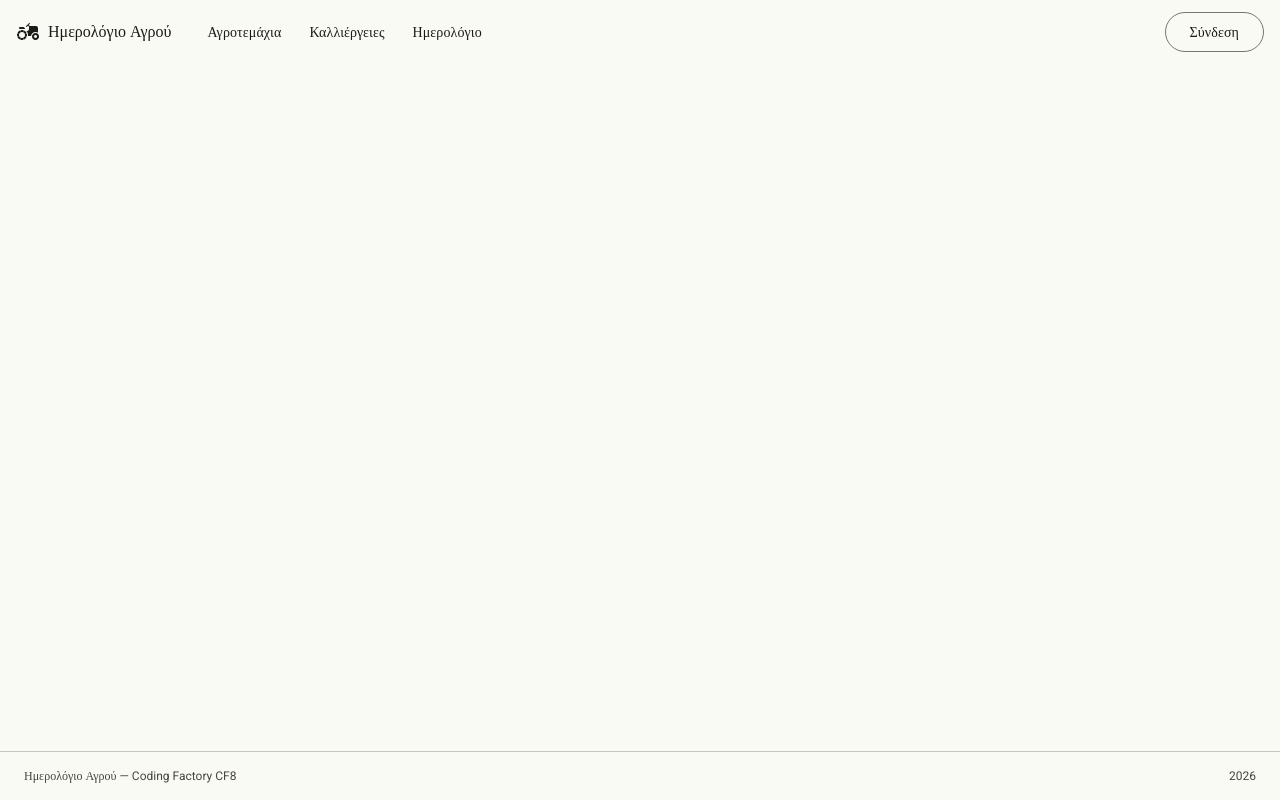
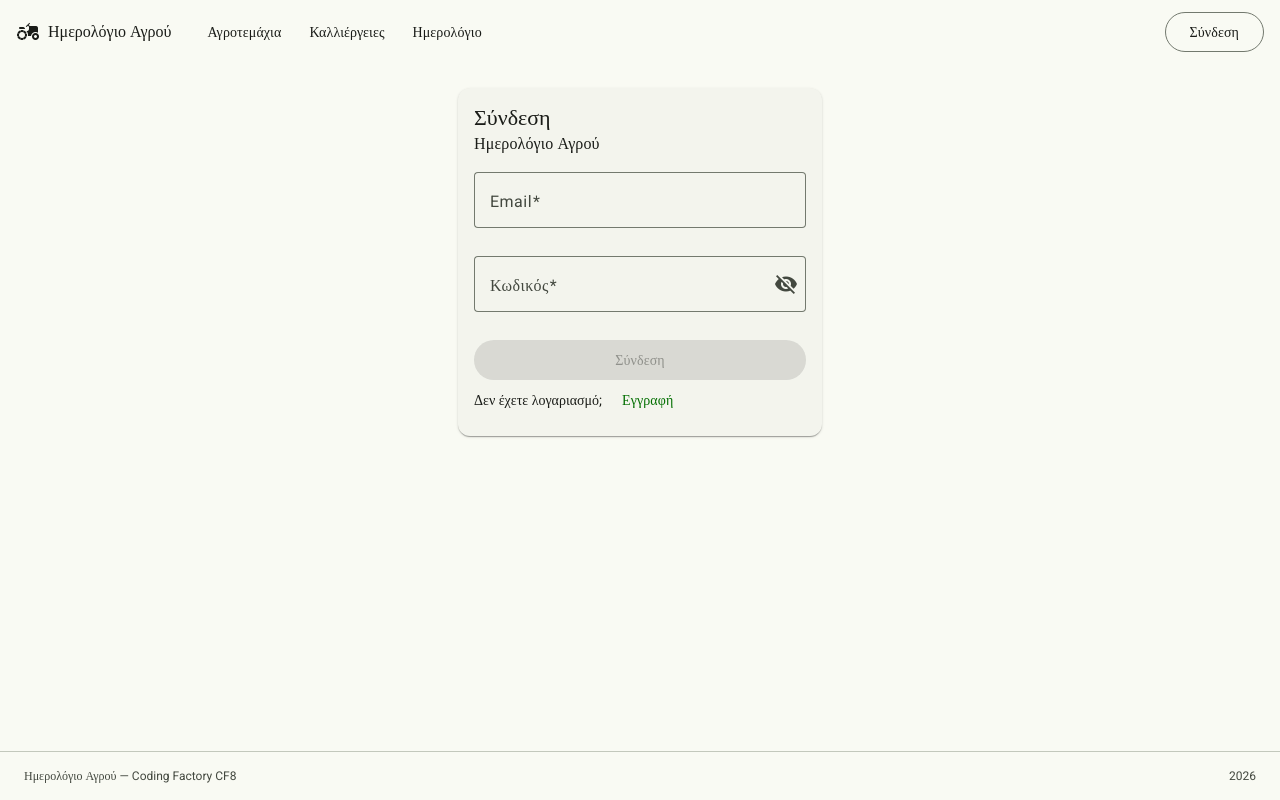
Before and after one commit to dimitris418/agriapp-frontend, an Angular app: page /login in a window 1280 px wide. Before the commit this address led to /. Built offline with nearby package versions, Linux system fonts and the light colour scheme.

Commit message:
feat (auth): add the login screen

```diff
--- a/src/app/app.routes.ts
+++ b/src/app/app.routes.ts
@@ -1,3 +1,16 @@
 import { Routes } from '@angular/router';
+import { authGuard } from './core/guards/auth-guard';
 
-export const routes: Routes = [];
+export const routes: Routes = [
+  {
+    path: '',
+    pathMatch: 'full',
+    canActivate: [authGuard],
+    loadComponent: () => import('./features/home/home').then((m) => m.Home),
+  },
+  {
+    path: 'login',
+    loadComponent: () => import('./features/auth/login/login').then((m) => m.Login),
+  },
+  { path: '**', redirectTo: '' },
+];
--- /dev/null
+++ b/src/app/features/auth/login/login.html
@@ -0,0 +1,63 @@
+<div class="row justify-content-center">
+  <div class="col-12 col-md-6 col-lg-4">
+    <mat-card>
+      @if (submitting()) {
+        <mat-progress-bar mode="indeterminate" />
+      }
+
+      <mat-card-header>
+        <mat-card-title>Σύνδεση</mat-card-title>
+        <mat-card-subtitle>Ημερολόγιο Αγρού</mat-card-subtitle>
+      </mat-card-header>
+
+      <mat-card-content>
+        <form [formGroup]="form" (ngSubmit)="submit()" class="form">
+          <mat-form-field appearance="outline">
+            <mat-label>Email</mat-label>
+            <input matInput type="email" formControlName="username" autocomplete="username" />
+            @if (form.controls.username.hasError('required')) {
+              <mat-error>Το email είναι υποχρεωτικό</mat-error>
+            } @else if (form.controls.username.hasError('email')) {
+              <mat-error>Μη έγκυρη διεύθυνση email</mat-error>
+            }
+          </mat-form-field>
+
+          <mat-form-field appearance="outline">
+            <mat-label>Κωδικός</mat-label>
+            <input
+              matInput
+              [type]="hidePassword() ? 'password' : 'text'"
+              formControlName="password"
+              autocomplete="current-password"
+            />
+            <button
+              matIconButton
+              type="button"
+              matSuffix
+              (click)="hidePassword.set(!hidePassword())"
+              [attr.aria-label]="hidePassword() ? 'Εμφάνιση κωδικού' : 'Απόκρυψη κωδικού'"
+            >
+              <mat-icon>{{ hidePassword() ? 'visibility_off' : 'visibility' }}</mat-icon>
+            </button>
+            @if (form.controls.password.hasError('required')) {
+              <mat-error>Ο κωδικός είναι υποχρεωτικός</mat-error>
+            }
+          </mat-form-field>
+
+          @if (errorMessage(); as message) {
+            <p class="error" role="alert">{{ message }}</p>
+          }
+
+          <button matButton="filled" type="submit" [disabled]="form.invalid || submitting()">
+            Σύνδεση
+          </button>
+        </form>
+      </mat-card-content>
+
+      <mat-card-actions>
+        <span>Δεν έχετε λογαριασμό;</span>
+        <a matButton routerLink="/register">Εγγραφή</a>
+      </mat-card-actions>
+    </mat-card>
+  </div>
+</div>
--- /dev/null
+++ b/src/app/features/auth/login/login.scss
@@ -0,0 +1,19 @@
+.form {
+  display: flex;
+  flex-direction: column;
+  gap: 0.5rem;
+  padding-top: 1rem;
+}
+
+.error {
+  margin: 0 0 0.5rem;
+  color: var(--mat-sys-error);
+  font: var(--mat-sys-body-small);
+}
+
+mat-card-actions {
+  display: flex;
+  align-items: center;
+  gap: 0.5rem;
+  padding: 0 1rem 1rem;
+}
--- /dev/null
+++ b/src/app/features/auth/login/login.ts
@@ -0,0 +1,69 @@
+import { HttpErrorResponse } from '@angular/common/http';
+import { Component, inject, signal } from '@angular/core';
+import { FormBuilder, ReactiveFormsModule, Validators } from '@angular/forms';
+import { MatButtonModule } from '@angular/material/button';
+import { MatCardModule } from '@angular/material/card';
+import { MatFormFieldModule } from '@angular/material/form-field';
+import { MatIconModule } from '@angular/material/icon';
+import { MatInputModule } from '@angular/material/input';
+import { MatProgressBarModule } from '@angular/material/progress-bar';
+import { ActivatedRoute, Router, RouterLink } from '@angular/router';
+import { Auth } from '../../../core/services/auth';
+
+@Component({
+  imports: [
+    ReactiveFormsModule,
+    RouterLink,
+    MatCardModule,
+    MatFormFieldModule,
+    MatInputModule,
+    MatButtonModule,
+    MatIconModule,
+    MatProgressBarModule,
+  ],
+  selector: 'app-login',
+  styleUrl: './login.scss',
+  templateUrl: './login.html',
+})
+export class Login {
+  private readonly auth = inject(Auth);
+  private readonly router = inject(Router);
+  private readonly route = inject(ActivatedRoute);
+  private readonly formBuilder = inject(FormBuilder);
+
+  protected readonly form = this.formBuilder.nonNullable.group({
+    username: ['', [Validators.required, Validators.email]],
+    password: ['', Validators.required],
+  });
+
+  protected readonly submitting = signal(false);
+  protected readonly hidePassword = signal(true);
+  protected readonly errorMessage = signal<string | null>(null);
+
+  protected submit(): void {
+    if (this.form.invalid || this.submitting()) return;
+
+    this.submitting.set(true);
+    this.errorMessage.set(null);
+
+    this.auth.login(this.form.getRawValue()).subscribe({
+      next: () => this.router.navigateByUrl(this.returnUrl()),
+      error: (error: HttpErrorResponse) => {
+        this.submitting.set(false);
+        this.errorMessage.set(describe(error));
+      },
+    });
+  }
+
+  // Το guard βάζει το returnUrl όταν διακόπτει μια πλοήγηση, ώστε ο χρήστης
+  // να συνεχίζει εκεί που πήγαινε αντί να προσγειώνεται στην αρχική.
+  private returnUrl(): string {
+    return this.route.snapshot.queryParamMap.get('returnUrl') ?? '/';
+  }
+}
+
+function describe(error: HttpErrorResponse): string {
+  if (error.status === 401) return 'Λάθος όνομα χρήστη ή κωδικός.';
+  if (error.status === 0) return 'Ο διακομιστής δεν αποκρίνεται. Ελέγξτε ότι τρέχει το back-end.';
+  return 'Παρουσιάστηκε σφάλμα. Δοκιμάστε ξανά.';
+}
```
Also changed, not shown: 1 other file (tests, documents, lock files or other folders).
